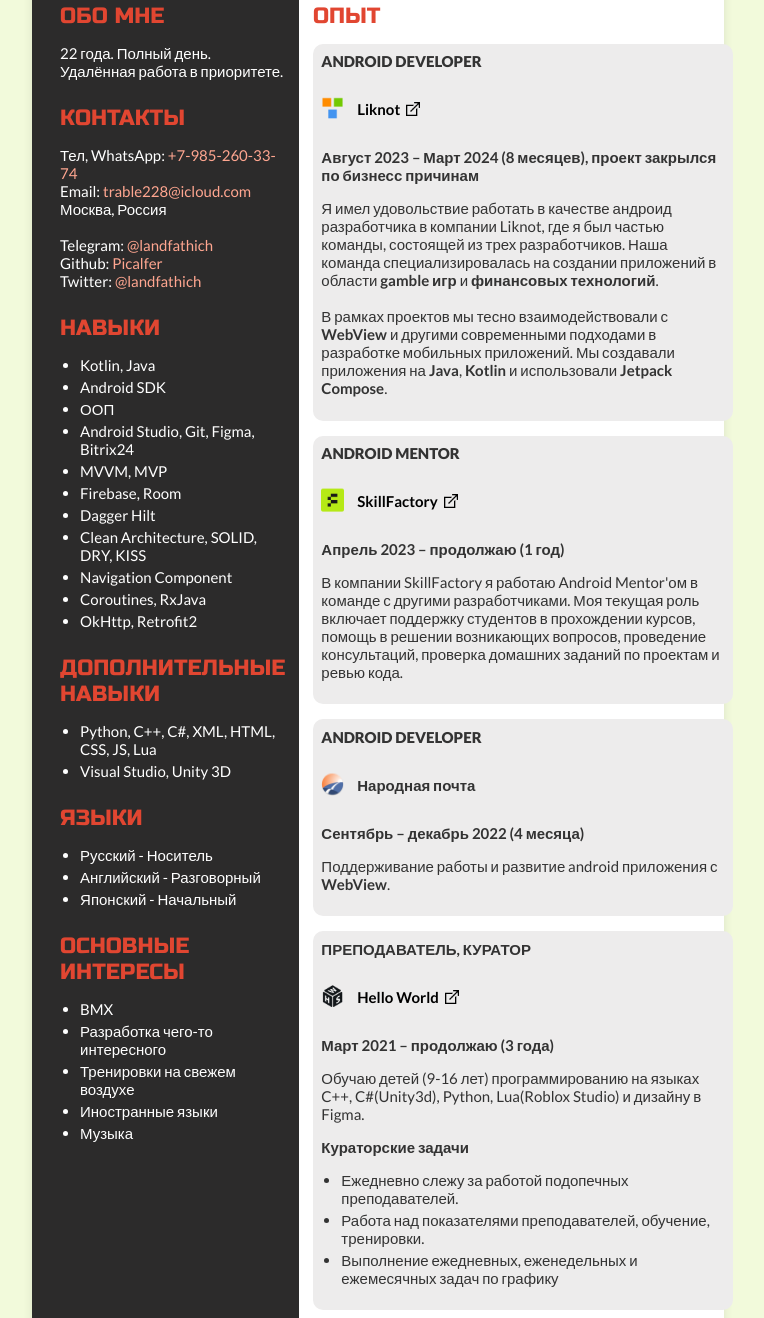
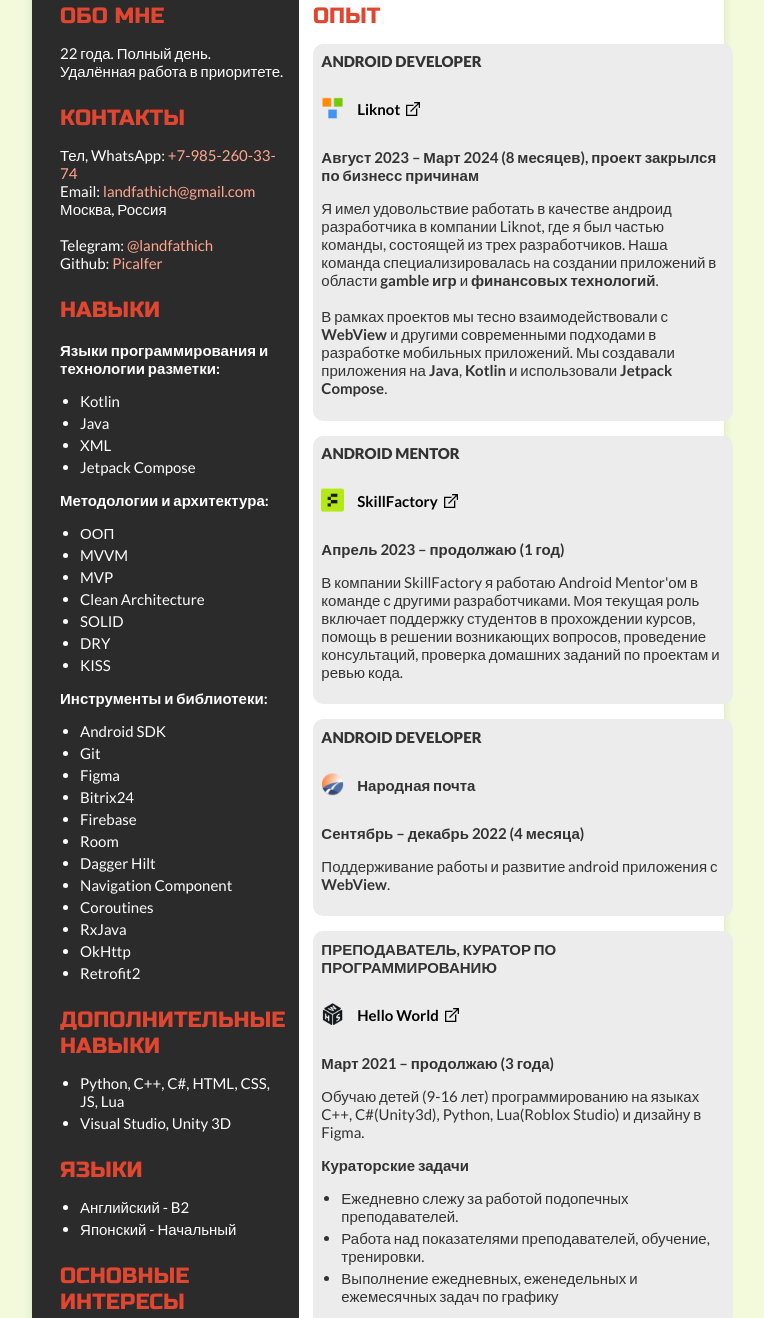
Before and after one commit to Picalfer/my_resume, a plain HTML site: page index.html in a window 1280 px wide. Shown: the part 342-1660 px from the top of the page, without its empty margins (262-1026 px from the left). Drawn offline with Linux system fonts and the light colour scheme.

Commit message:
refactor skills, change email

```diff
--- a/index.html
+++ b/index.html
@@ -6,7 +6,6 @@
 	<meta name="viewport" content="width=device-width, initial-scale=1.0">
 	<title>Артур Кожемякин</title>
 	<link rel="stylesheet" href="style.css">
-	<link type="image/x-icon" href="images/icon.png" rel="shortcut icon">
 	<link type="Image/x-icon" href="res/favicon.png" rel="icon">
 </head>
 
@@ -29,42 +28,60 @@
 					<h3>КОНТАКТЫ</h3>
 					<p>
 						Тел, WhatsApp: <a href="tel:+79852603374">+7-985-260-33-74</a> <br>
-						Email: <a href="mailto:trable228@icloud.com">trable228@icloud.com</a> <br>
+						Email: <a href="mailto:landfathich@gmail.com">landfathich@gmail.com</a> <br>
 						Москва, Россия <br>
 						<br>
 						Telegram: <a href="https://t.me/landfathich" target="_blank">@landfathich</a> <br>
 						Github: <a href="https://github.com/Picalfer" target="_blank">Picalfer</a> <br>
-						Twitter: <a href="https://twitter.com/landfathich" target="_blank">@landfathich</a> <br>
 					</p>
 				</div>
 				<div>
 					<h3>НАВЫКИ</h3>
+					<br>
+					<strong>Языки программирования и технологии разметки:</strong>
 					<ul>
-						<li>Kotlin, Java</li>
+						<li>Kotlin</li>
+						<li>Java</li>
+						<li>XML</li>
+						<li>Jetpack Compose</li>
+					</ul>
+					<strong>Методологии и архитектура:</strong>
+					<ul>
+						<li>ООП</li>
+						<li>MVVM</li>
+						<li>MVP</li>
+						<li>Clean Architecture</li>
+						<li>SOLID</li>
+						<li>DRY</li>
+						<li>KISS</li>
+					</ul>
+					<strong>Инструменты и библиотеки:</strong>
+					<ul>
 						<li>Android SDK</li>
-						<li>ООП</li>
-						<li>Android Studio, Git, Figma, Bitrix24</li>
-						<li>MVVM, MVP</li>
-						<li>Firebase, Room</li>
+						<li>Git</li>
+						<li>Figma</li>
+						<li>Bitrix24</li>
+						<li>Firebase</li>
+						<li>Room</li>
 						<li>Dagger Hilt</li>
-						<li>Clean Architecture, SOLID, DRY, KISS</li>
 						<li>Navigation Component</li>
-						<li>Coroutines, RxJava</li>
-						<li>OkHttp, Retrofit2</li>
+						<li>Coroutines</li>
+						<li>RxJava</li>
+						<li>OkHttp</li>
+						<li>Retrofit2</li>
 					</ul>
 				</div>
 				<div>
 					<h3>ДОПОЛНИТЕЛЬНЫЕ НАВЫКИ</h3>
 					<ul>
-						<li>Python, C++, C#, XML, HTML, CSS, JS, Lua</li>
+						<li>Python, C++, C#, HTML, CSS, JS, Lua</li>
 						<li>Visual Studio, Unity 3D</li>
 					</ul>
 				</div>
 				<div>
 					<h3>ЯЗЫКИ</h3>
 					<ul>
-						<li>Русский - Носитель</li>
-						<li>Английский - Разговорный</li>
+						<li>Английский - B2</li>
 						<li>Японский - Начальный</li>
 					</ul>
 				</div>
@@ -126,7 +143,7 @@
 					</div>
 
 					<div class="work-item">
-						<p class="job rus-job"><b>ПРЕПОДАВАТЕЛЬ, КУРАТОР</b></p>
+						<p class="job rus-job"><b>ПРЕПОДАВАТЕЛЬ, КУРАТОР ПО ПРОГРАММИРОВАНИЮ</b></p>
 						<a class="company-link" href="https://hwschool.online/" target="_blank">
 							<img class="icon skillfactory" src="res/hw.png">
 							<p class="company">Hello World</p>
```
